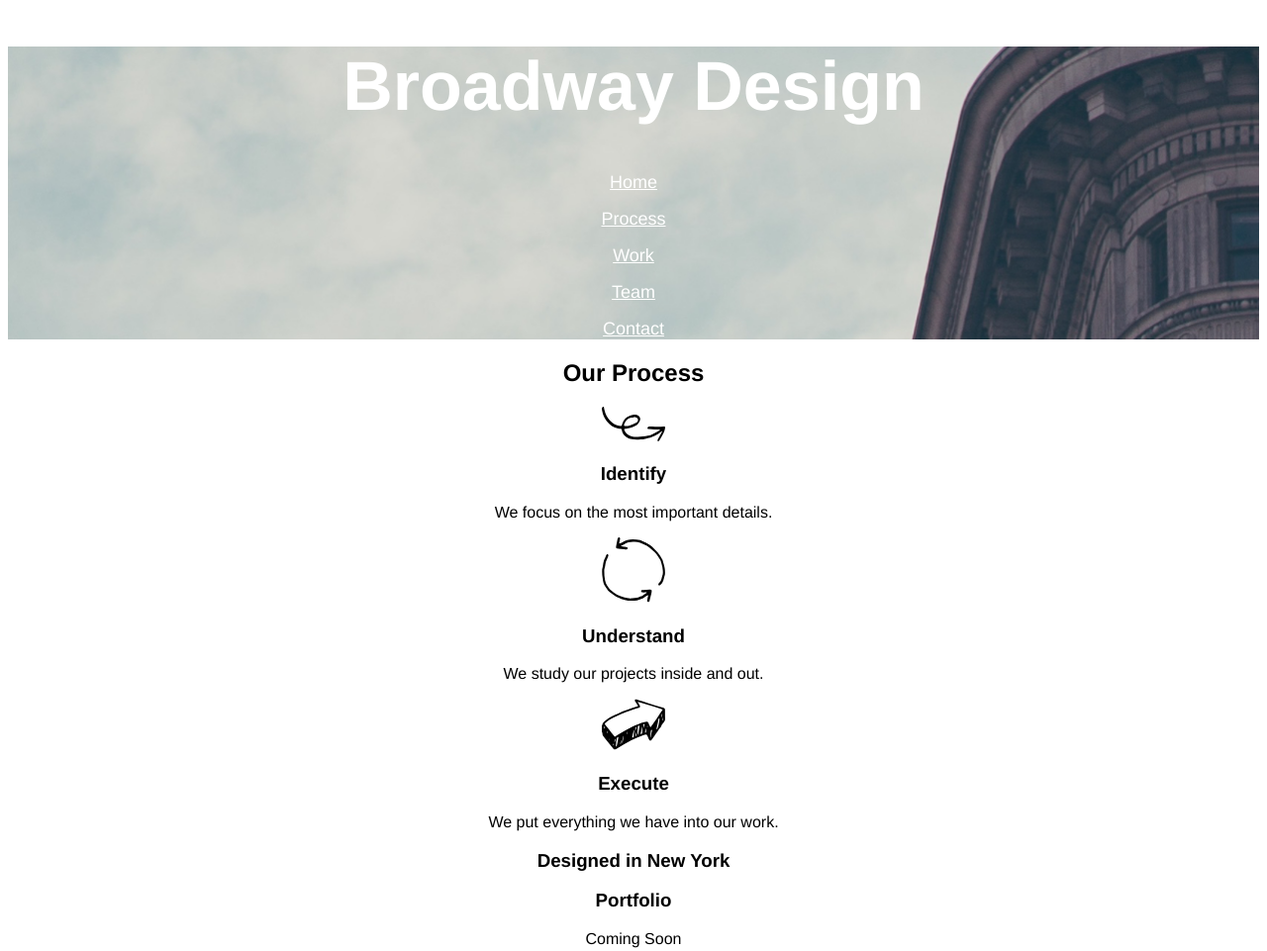
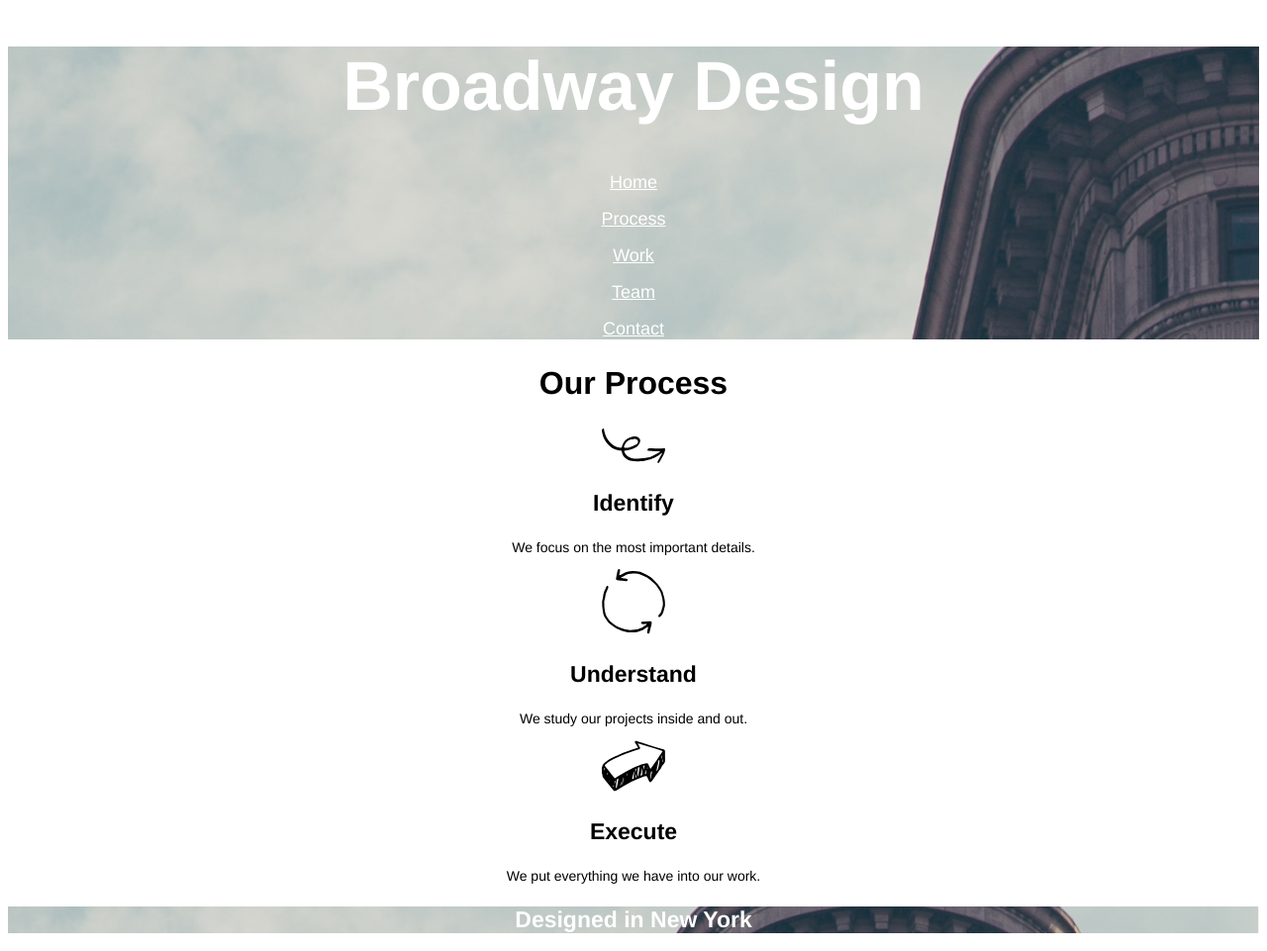
Before and after one commit to Mae80/broadway, a plain HTML site: page index.html in a window 1280 px wide. Shown: the top 961 px of the page at 99% size. Drawn offline with Linux system fonts and the light colour scheme.

Commit message:
Changes to middle section

```diff
--- a/index.html
+++ b/index.html
@@ -21,6 +21,7 @@
     </div>
 
     <!--Top middle section-->
+    <div class="main">
       <h2>Our Process</h2>
       <img src="resources/images/identify.svg">
       <h3>Identify</h3>
@@ -33,7 +34,7 @@
       <p>We put everything we have into our work.</p>
 
       <!--Down middle section-->
-    <h3>Designed in New York</h3>
+      <h3 class="new-york">Designed in New York</h3>
       <h3>Portfolio</h3>
       <p>Coming Soon</p>
       <h3>Team</h3>
@@ -42,6 +43,7 @@
       <p>Phone: (555)-555-5555</p>
       <p>E-mail: test@example.com</p>
       <p>Twitter: @test</p>
+    </div>
 
     <!--Footer section-->
     <div class="footer">
--- a/resources/css/style.css
+++ b/resources/css/style.css
@@ -18,3 +18,23 @@ h1 {
   background-image: url("../../resources/images/the-flatiron-building.png");
   background-size: cover;
 }
+
+h2 {
+  font-size: 32px;
+  font-weight: bold;
+}
+
+h3 {
+  font-size: 23px;
+  font-weight: bold;
+}
+
+.main p {
+  font-size: 14px;
+}
+
+.new-york {
+  background-image: url("../../resources/images/the-flatiron-building.png");
+  background-size: cover;
+  color: white;
+}
```
Lines whose indentation alone changed are shown as unchanged.
